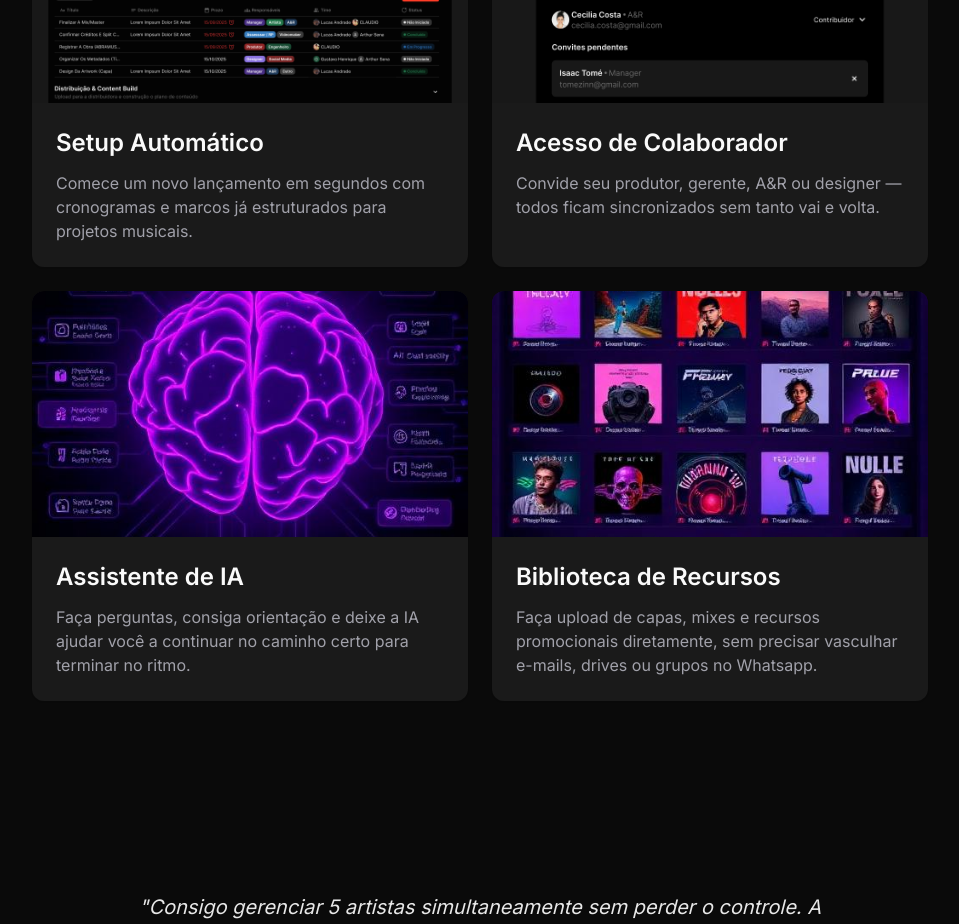
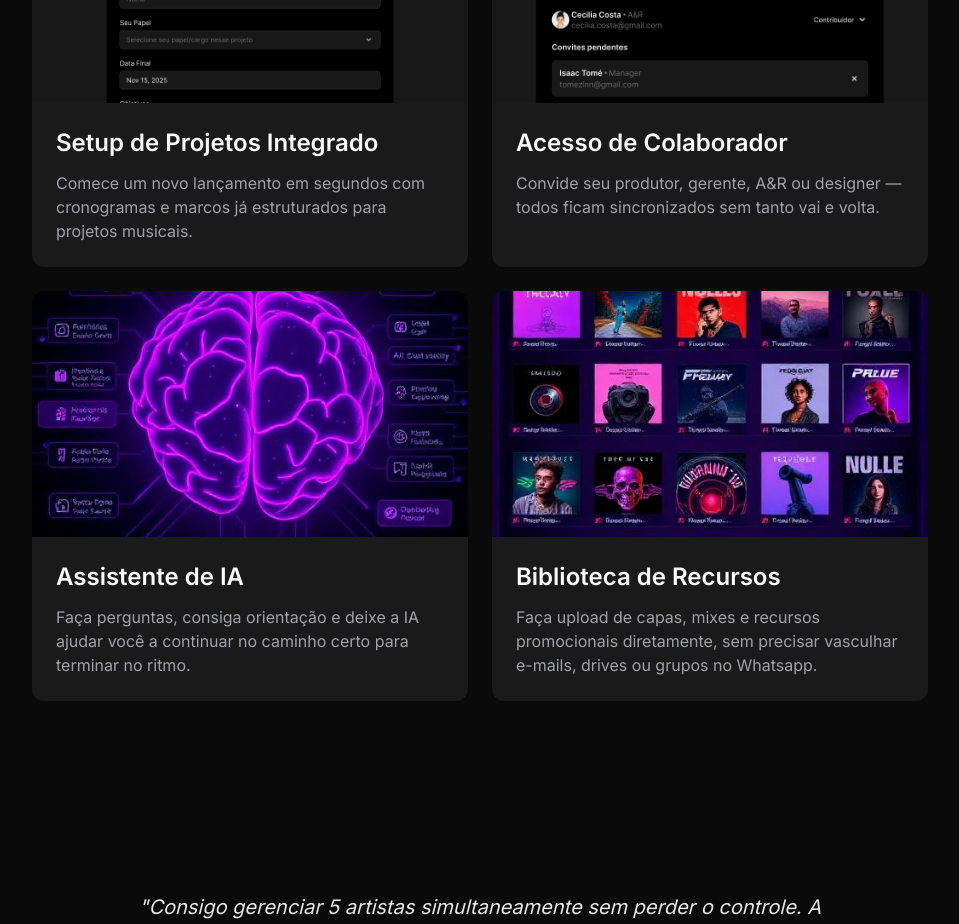
Before and after one commit to gustavohenriquepss/yeon-website, a React (Vite) app: page / in a window 1280 px wide. Shown: the part 2340-3264 px from the top of the page, without its empty margins (160-1119 px from the left). Built offline with nearby package versions, Linux system fonts and the light colour scheme.

Commit message:
Reverted to commit fec64e1d4a437001e68644b3ab826561feadca7a

```diff
--- a/src/components/home/FeaturesSection.tsx
+++ b/src/components/home/FeaturesSection.tsx
@@ -9,7 +9,7 @@ const FeaturesSection: React.FC = () => {
   const features = [
     {
       image: setupIntegradoImg,
-      title: "Setup Automático",
+      title: "Setup de Projetos Integrado",
       description: "Comece um novo lançamento em segundos com cronogramas e marcos já estruturados para projetos musicais."
     },
     {
```
Also changed, not shown: src/assets/setup-integrado.png.
